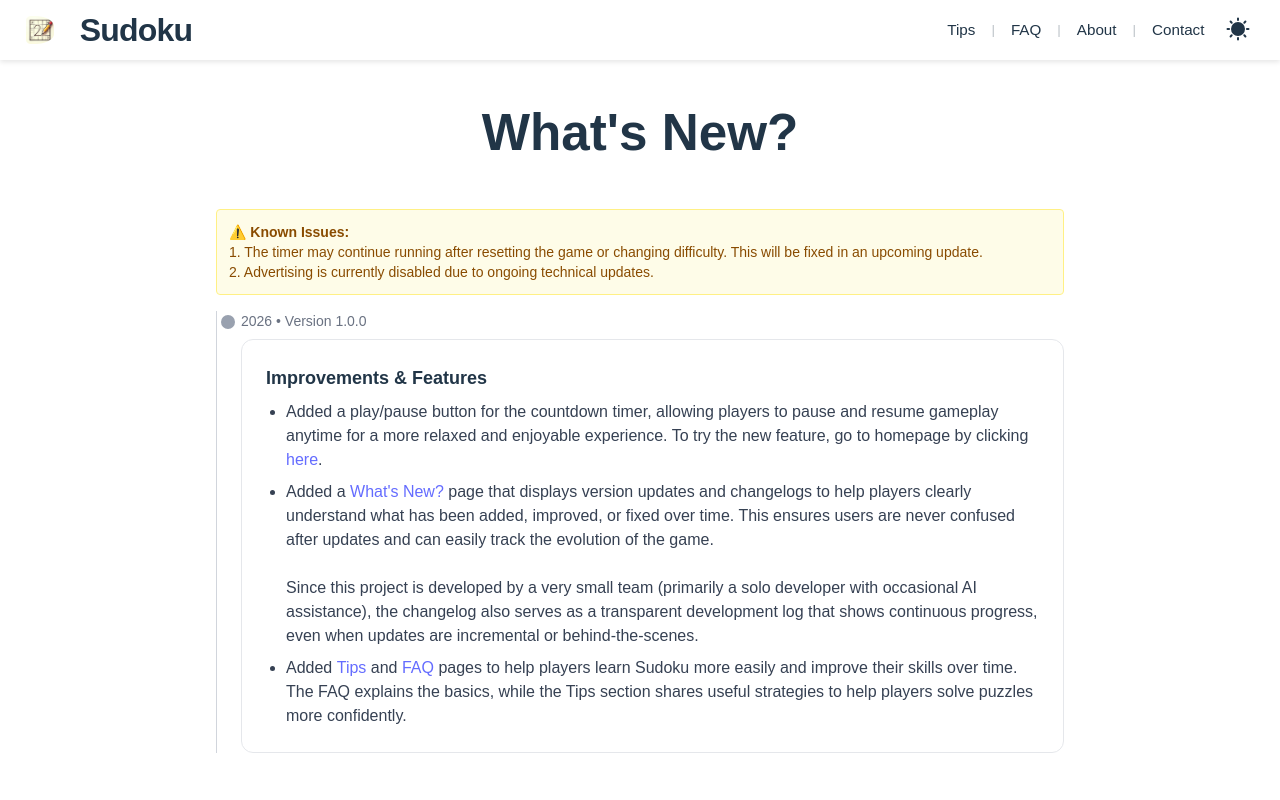
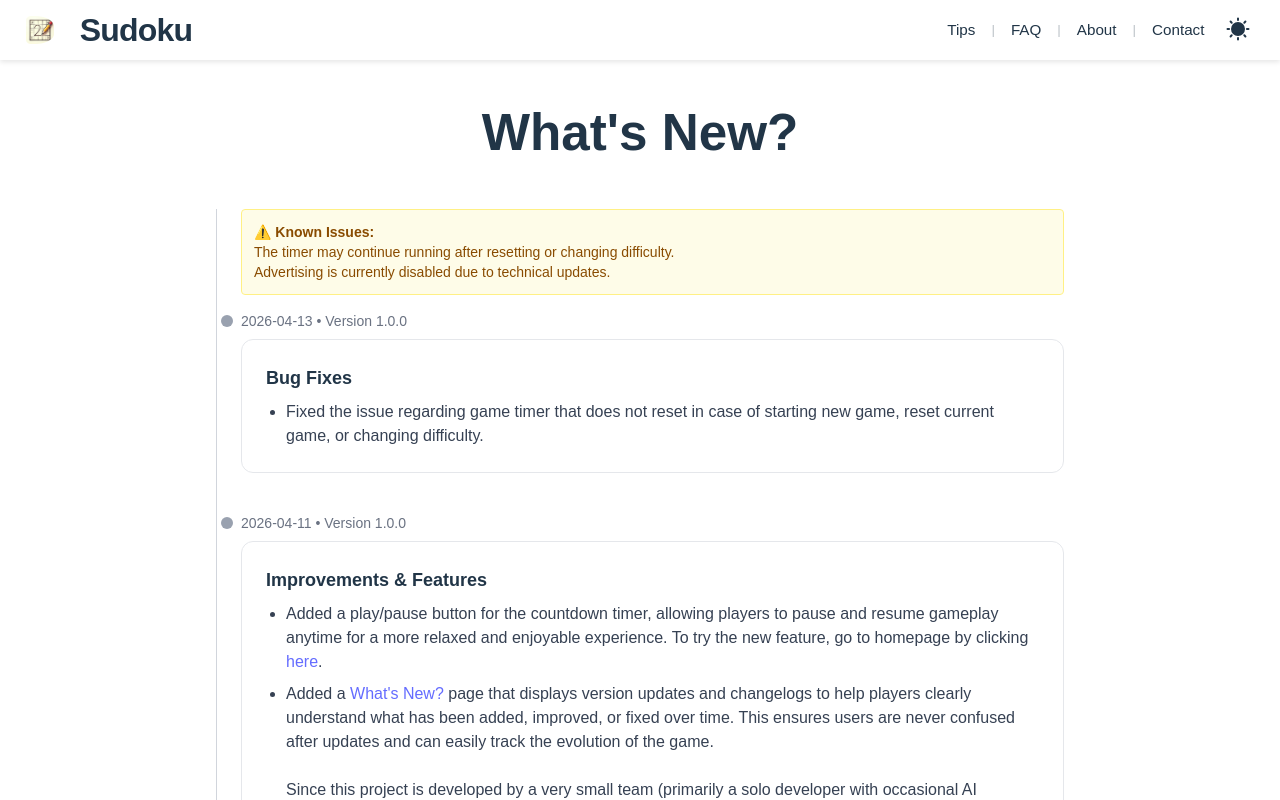
Before and after one commit to kiranofans/sudoku_game, a React (Vite) app: page /changeLog in a window 1280 px wide. Built offline with nearby package versions, Linux system fonts and the light colour scheme; a small style sheet from the web is missing.

Commit message:
UX: update what's new page, and added smallUiWidgets.tsx as a helper for formats, small ui widgets, boxes and so on

```diff
--- /dev/null
+++ b/src/components/SmallUiWidgets.tsx
@@ -0,0 +1,94 @@
+import React from "react";
+import { Link } from "react-router-dom";
+
+/**
+ * Small UI Widgets Collection
+ * A grouped set of reusable UI components
+ */
+export const SmallUiWidgets = {
+    ChangelogEntry, KnownIssuesBox, Timeline
+};
+
+function Timeline({ children }: { children: React.ReactNode }) {
+    return (
+        <div className="relative border-l border-gray-300
+        dark:border-gray-700 pl-6 space-y-10">
+            {children}
+        </div>
+    );
+}
+
+/* =========================
+   TYPES
+========================= */
+
+type ChangelogEntryProps = {
+    date: string;
+    version: string;
+    title: string;
+    items: React.ReactNode[];
+    color?: string;
+};
+
+/* =========================
+   COMPONENT: ChangelogEntry
+========================= */
+
+function ChangelogEntry({
+    date,
+    version,
+    title,
+    items,
+    color = "bg-gray-400 dark:bg-gray-300",
+
+}: ChangelogEntryProps) {
+    return (
+
+        <div className="relative">
+            {/* Dot */}
+            <div
+                className={`absolute -left-[20px] top-1 w-3 h-3 rounded-full ${color}`}
+            />
+
+            {/* Date */}
+            <p className="text-sm text-gray-500 dark:text-gray-400 mb-2">
+                {date} • Version {version}
+            </p>
+
+            {/* Card */}
+            <div className="rounded-xl border border-gray-200 dark:border-gray-700 p-6 space-y-6">
+                <div>
+                    <h3 className="text-lg font-semibold dark:text-white mb-2">
+                        {title}
+                    </h3>
+
+                    <ul className="list-disc pl-5 space-y-2 text-gray-700 dark:text-gray-300">
+                        {items.map((item, idx) => (
+                            <li key={idx}>{item}</li>
+                        ))}
+                    </ul>
+                </div>
+            </div>
+        </div>
+    );
+}
+
+type KnownIssuesBoxProps = {
+    items: React.ReactNode[];
+};
+
+function KnownIssuesBox({ items }: KnownIssuesBoxProps) {
+    return (
+        <div className="text-md text-gray-600 mt-2 mb-4">
+            <div className="mb-4 p-3 rounded bg-yellow-50 border border-yellow-200 text-sm text-yellow-800">
+                <span className="font-bold">⚠️ Known Issues:</span>
+
+                <ol type="a">
+                    {items.map((item, idx) => (
+                        <li key={idx}>{item}</li>
+                    ))}
+                </ol>
+            </div>
+        </div>
+    );
+}
--- a/src/pages/ChangeLog.tsx
+++ b/src/pages/ChangeLog.tsx
@@ -1,75 +1,57 @@
 import React from 'react';
 import { Link } from 'react-router-dom';
 import Layout from '@/components/Layout';
-
+import { SmallUiWidgets } from "../components/SmallUiWidgets";
+const { ChangelogEntry } = SmallUiWidgets;
+const { Timeline } = SmallUiWidgets;
+const { KnownIssuesBox } = SmallUiWidgets;
 
 const ChangeLog: React.FC = () => {
+    //latest fix or improvements on top
     return (
         <Layout>
             <main className="w-full max-w-4xl mx-auto px-6 py-24 text-left flex-1">
-
                 {/* Title */}
                 <h1 className="text-3xl font-bold text-center mb-12 dark:text-white">
                     What's New?
                 </h1>
-                <div className="text-md text-gray-600 mt-2 mb-4">
+                <Timeline>
+                    <KnownIssuesBox
+                        items={[
+                            "The timer may continue running after resetting or changing difficulty.",
+                            "Advertising is currently disabled due to technical updates.",
+                        ]}
+                    />
 
-                    <div className="mb-4 p-3 rounded bg-yellow-50 border border-yellow-200 text-sm text-yellow-800">
-                        <span className='font-bold'>⚠️ Known Issues:</span>
-                        <ol type="a">
-                            <li>1. The timer may continue running after resetting the game or changing difficulty. This will be fixed in an upcoming update.</li>
-                            <li>2. Advertising is currently disabled due to ongoing technical updates.</li>
-                        </ol>
-                    </div>
+                    <ChangelogEntry
+                        date="2026-04-13"
+                        version="1.0.0"
+                        title="Bug Fixes"
+                        items={[
+                            <>Fixed the issue regarding game timer that
+                                does not reset in case of starting new game,
+                                reset current game, or changing difficulty.
+                            </>
+                        ]}
+                    />
+                    <ChangelogEntry
+                        date="2026-04-11"
+                        version="1.0.0"
+                        title="Improvements & Features"
+                        items={[
+                            <> Added a play/pause button for the countdown timer, allowing players to pause and resume gameplay anytime for a more relaxed and enjoyable experience.
+                                To try the new feature, go to homepage by clicking <Link to="/" className="underline hover:text-blue-500">here</Link>.
+                            </>,
+                            <> Added a <Link to="/changeLog" className="underline hover:text-blue-500">What's New?</Link> page that displays version updates and changelogs to help players clearly understand what has been added, improved, or fixed over time. This ensures users are never confused after updates and can easily track the evolution of the game.
 
-                </div>
-                {/* Timeline container */}
-                <div className="relative border-l border-gray-300 dark:border-gray-700 pl-6 space-y-10">
+                                <br /><br />
 
-                    {/* Version 1.0.0 */}
-                    <div className="relative">
-
-                        {/* Dot */}
-                        <div className="absolute -left-[20px] top-1 w-3.5 h-3.5 rounded-full bg-gray-400 dark:bg-gray-300"></div>
-
-                        {/* Date */}
-                        <p className="text-sm text-gray-500 dark:text-gray-400 mb-2">
-                            2026 • Version 1.0.0
-                        </p>
-
-                        {/* Card */}
-                        <div className="rounded-xl border border-gray-200 dark:border-gray-700 p-6 space-y-6">
-
-                            <div>
-                                <h3 className="text-lg font-semibold dark:text-white mb-2">
-                                    Improvements & Features
-                                </h3>
-
-                                <ul className="list-disc pl-5 space-y-2 text-gray-700 dark:text-gray-300">
-                                    <li>
-                                        Added a play/pause button for the countdown timer, allowing players to pause and resume gameplay anytime for a more relaxed and enjoyable experience.
-                                        To try the new feature, go to homepage by clicking <Link to="/" className="underline hover:text-blue-500">here</Link>.
-                                    </li>
-
-                                    <li>
-                                        Added a <Link to="/changeLog" className="underline hover:text-blue-500">What's New?</Link> page that displays version updates and changelogs to help players clearly understand what has been added, improved, or fixed over time. This ensures users are never confused after updates and can easily track the evolution of the game.
-
-                                        <br /><br />
-
-                                        Since this project is developed by a very small team (primarily a solo developer with occasional AI assistance), the changelog also serves as a transparent development log that shows continuous progress, even when updates are incremental or behind-the-scenes.
-                                    </li>
-
-                                    <li>
-                                        Added <Link to="/sudokuTips" className="underline hover:text-blue-500">Tips</Link> and <Link to="/sudokuTips" className="underline hover:text-blue-500">FAQ</Link> pages to help players learn Sudoku more easily and improve their skills over time. The FAQ explains the basics, while the Tips section shares useful strategies to help players solve puzzles more confidently.
-                                    </li>
-
-                                </ul>
-                            </div>
-
-                        </div>
-                    </div>
-
-                </div>
+                                Since this project is developed by a very small team (primarily a solo developer with occasional AI assistance), the changelog also serves as a transparent development log that shows continuous progress, even when updates are incremental or behind-the-scenes.
+                            </>,
+                            <>Added <Link to="/sudokuTips" className="underline hover:text-blue-500">Tips</Link> and <Link to="/sudokuTips" className="underline hover:text-blue-500">FAQ</Link> pages to help players learn Sudoku more easily and improve their skills over time. The FAQ explains the basics, while the Tips section shares useful strategies to help players solve puzzles more confidently.                        </>
+                        ]}
+                    />
+                </Timeline>
             </main>
         </Layout>
     );
```
Also changed, not shown: src/components/Modals.tsx (+7 -3 lines), src/components/AccessibilityModal.tsx (deleted).
